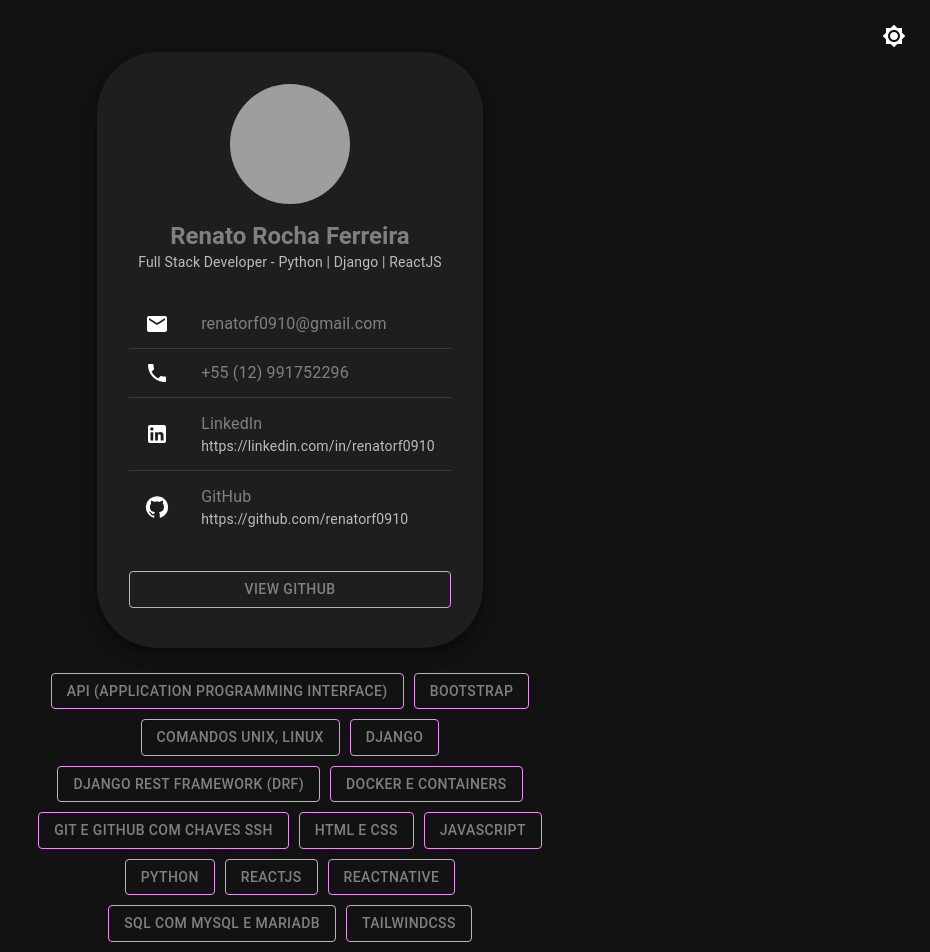
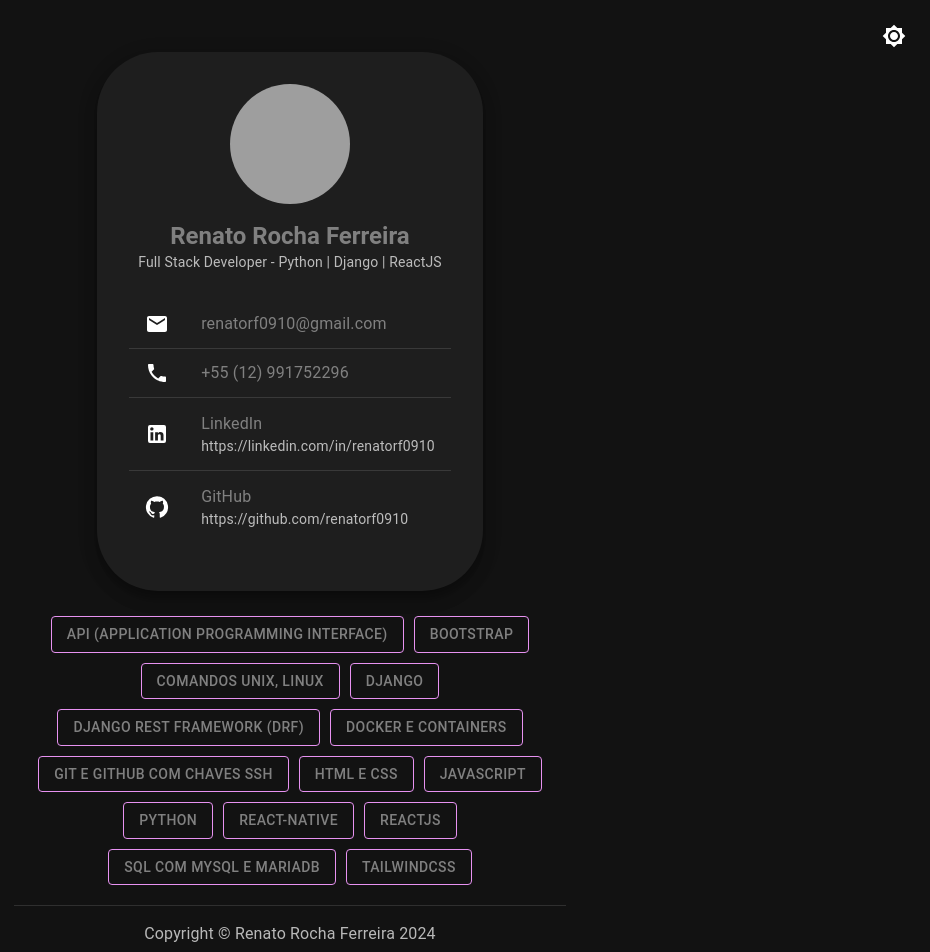
Before and after one commit to renatorf0910/personal, a React (Create React App) app: page / in a window 1280 px wide. Shown: the top 952 px of the page, without its empty margins (350-1280 px from the left). Built offline with nearby package versions, Linux system fonts and the light colour scheme; grey boxes are pictures that could not be loaded.

Commit message:
remove github view

```diff
--- a/src/components/experience/languages/dict_infos.json
+++ b/src/components/experience/languages/dict_infos.json
@@ -9,7 +9,7 @@
   "API (Application Programming Interface)": "Desenvolvimento e integração de APIs (RESTful e SOAP), permitindo a comunicação eficiente entre sistemas e a reutilização de funcionalidades de software.",
   "Docker e Containers": "Utilização de Docker para criar ambientes isolados, facilitando o desenvolvimento e a implantação de aplicações. Criação e configuração de contêineres para garantir consistência nos ambientes de desenvolvimento e produção.",
   "ReactJS": "Experiência no desenvolvimento de aplicações interativas e escaláveis, utilizando componentes funcionais e de classe, hooks, gerenciamento de estado com Redux, além de integração com APIs externas.",
-  "ReactNative": "Experiência no desenvolvimento de aplicativos móveis nativos para iOS e Android utilizando React Native, incluindo navegação, integração com APIs, gerenciamento de estado e otimização de performance.",
+  "React-Native": "Experiência no desenvolvimento de aplicativos móveis nativos para iOS e Android utilizando React Native, incluindo navegação, integração com APIs, gerenciamento de estado e otimização de performance.",
   "JavaScript": "Experiência sólida em JavaScript, incluindo ES6+, promessas, async/await, manipulação de DOM e desenvolvimento de lógicas complexas em front-end.",
   "TailwindCSS": "Experiência com o uso do TailwindCSS para criar interfaces responsivas e customizáveis de forma rápida e eficiente, utilizando a abordagem de utilitários.",
   "Bootstrap": "Experiência no uso do Bootstrap para criar layouts responsivos e modernos, implementando componentes e personalizações para melhorar a experiência do usuário."
--- a/src/components/profile/Profile.js
+++ b/src/components/profile/Profile.js
@@ -94,23 +94,6 @@ const Profile = () => {
                 />
               </ListItem>
             </List>
-
-            <Button
-              variant="outlined"
-              fullWidth
-              onClick={() => window.location.href = 'https://github.com/renatorf0910'}
-              sx={{
-                marginTop: '20px',
-                color: 'grey',
-                borderColor: '#e792f1',
-                '&:hover': {
-                  backgroundColor: 'grey',
-                  color: 'white'
-                }
-              }}
-            >
-              View GitHub
-            </Button>
           </CardContent>
         </ProfileCard>
       </Box>
```
